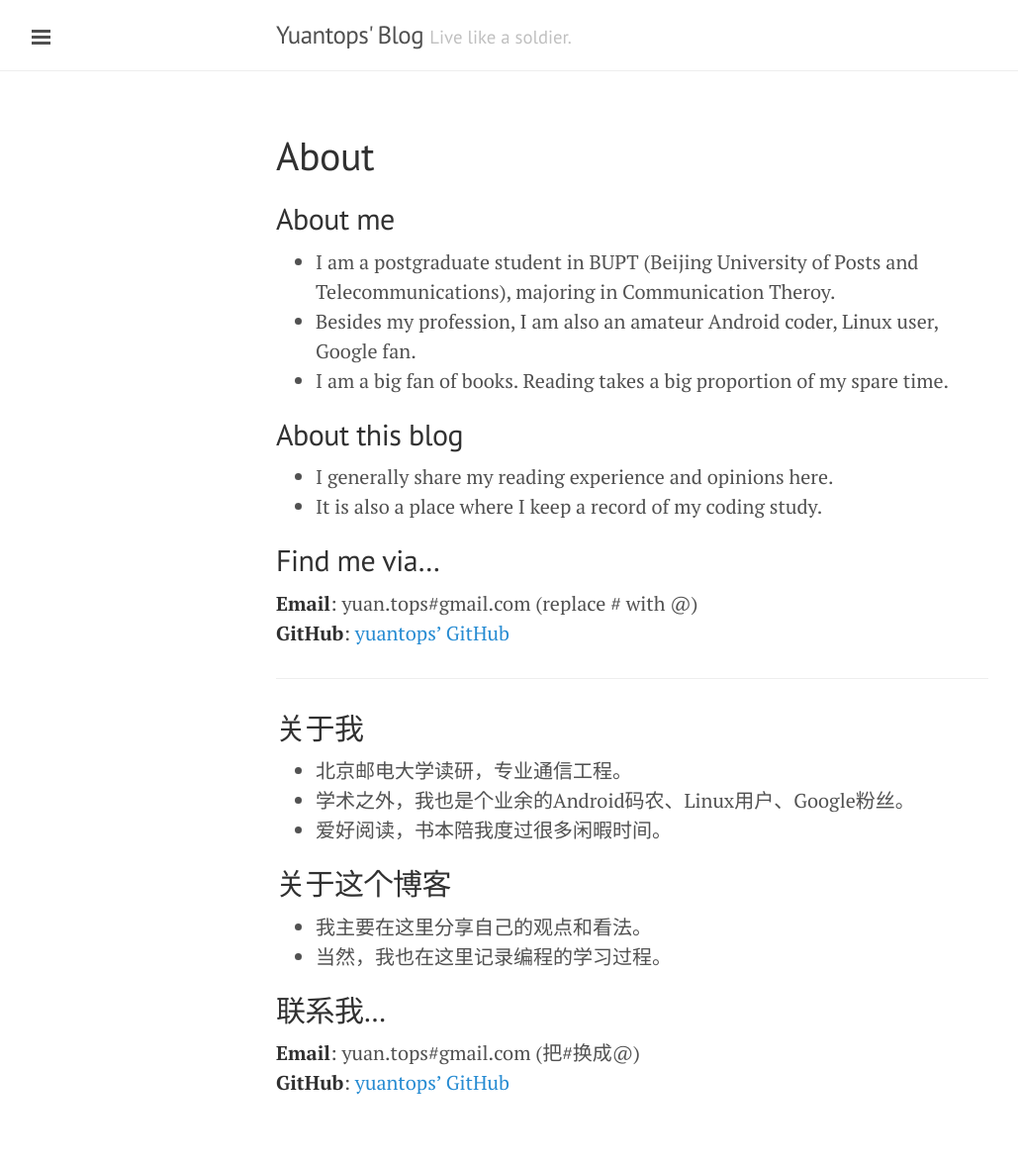
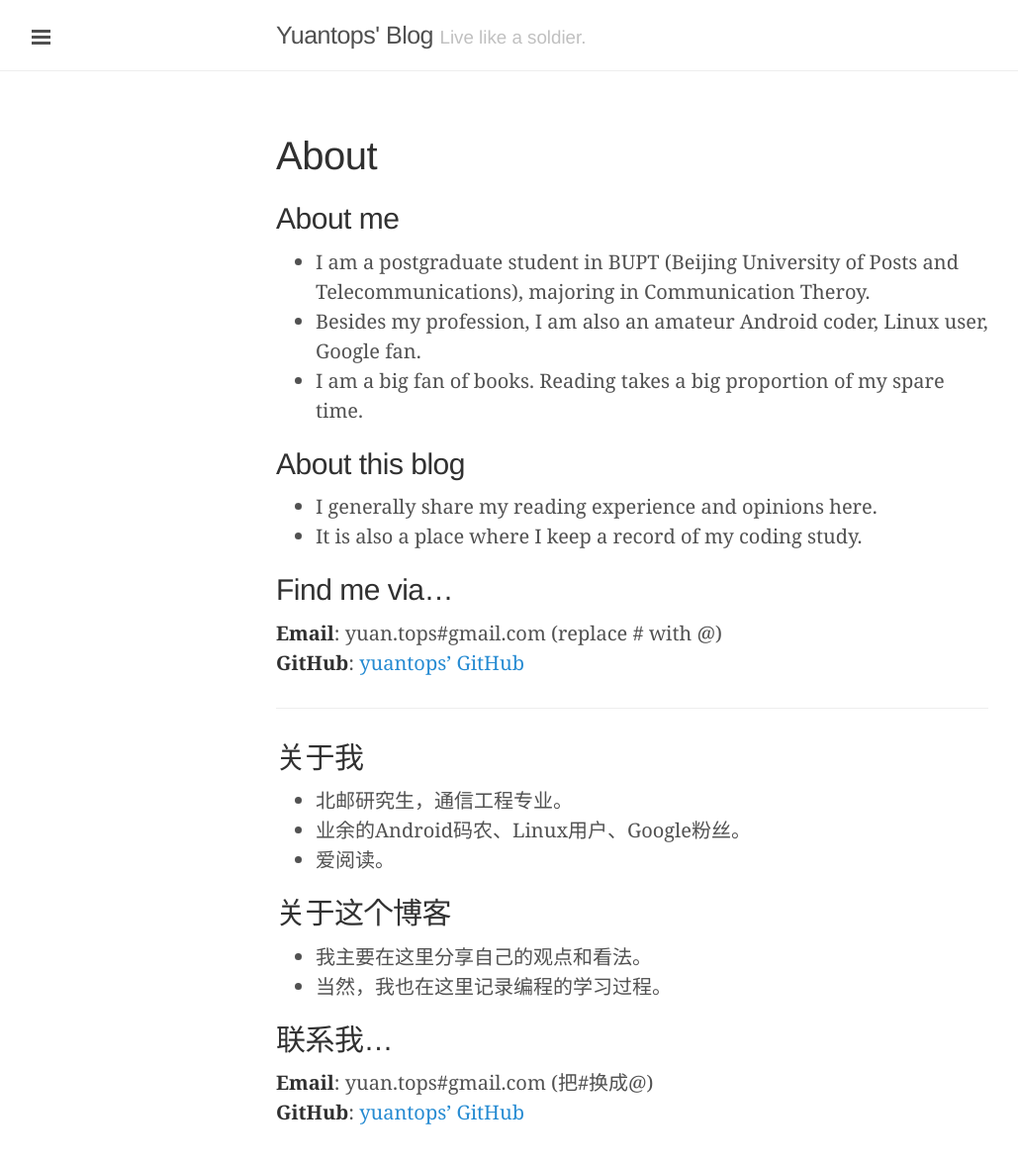
Before and after one commit to yuantops/blog, a Jekyll site: the page built from about.md, in a window 1280 px wide. Shown: the whole page at 99% size, without its empty margins (1-1030 px from the left). Built offline with Jekyll 4.4.1, drawn with Linux system fonts in a browser that asks for light colours; some web fonts are replaced; Markdown is read by kramdown in place of the engine named in the settings; before the commit the page ends 1149 px from its top, so only the background shows below that.

Commit message:
replace fonts.googleapi.com with another unblocked site in header file

```diff
--- a/_includes/head.html
+++ b/_includes/head.html
@@ -18,7 +18,10 @@
   <link rel="stylesheet" href="{{ site.baseurl }}public/css/poole.css">
   <link rel="stylesheet" href="{{ site.baseurl }}public/css/syntax.css">
   <link rel="stylesheet" href="{{ site.baseurl }}public/css/lanyon.css">
+  <link rel="stylesheet" href="http://fonts.useso.com/css?family=PT+Serif:400,400italic,700%7CPT+Sans:400">
+  <!-- backup 20151129
   <link rel="stylesheet" href="http://fonts.googleapis.com/css?family=PT+Serif:400,400italic,700%7CPT+Sans:400">
+  -->
 
   <!-- Icons -->
   <link rel="apple-touch-icon-precomposed" sizes="144x144" href="{{ site.baseurl }}public/apple-touch-icon-precomposed.png">
--- a/about.md
+++ b/about.md
@@ -19,9 +19,9 @@ title: About
 *****
 
 ##关于我
--  北京邮电大学读研，专业通信工程。
--  学术之外，我也是个业余的Android码农、Linux用户、Google粉丝。
--  爱好阅读，书本陪我度过很多闲暇时间。
+-  北邮研究生，通信工程专业。
+-  业余的Android码农、Linux用户、Google粉丝。
+-  爱阅读。
 
 ##关于这个博客
 -  我主要在这里分享自己的观点和看法。
```
